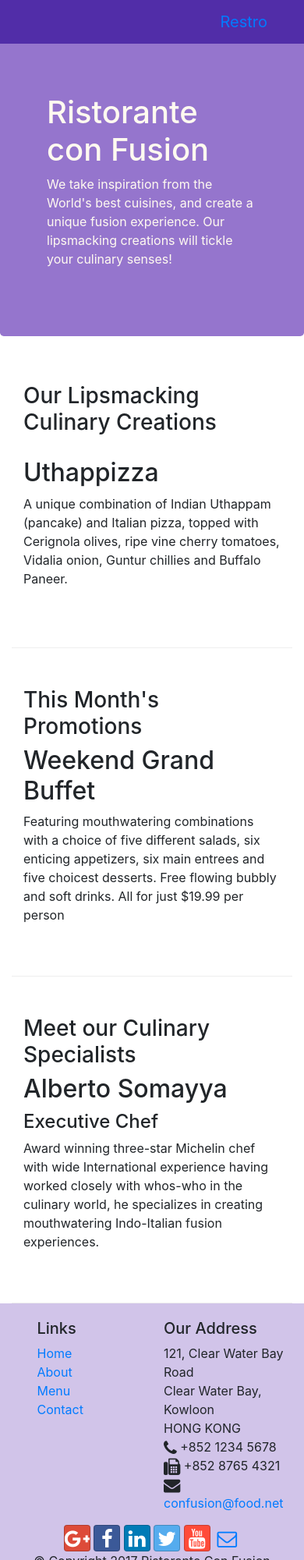
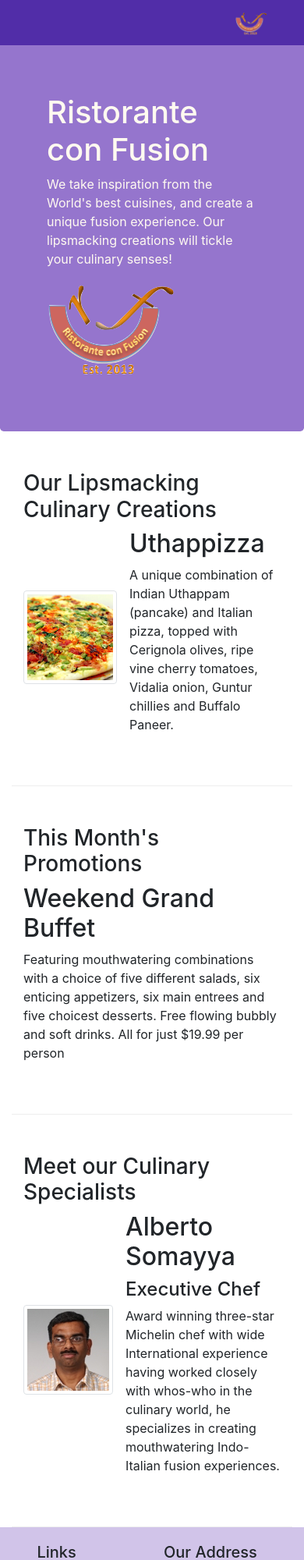
Before and after one commit to bhataparnak/bootstrap4-setup-usingnpm, a website: page index.html in a window 390 px wide. Shown: the top 2000 px of the page at 78% size. Drawn offline with nearby package versions, Linux system fonts and the light colour scheme.

Commit message:
images and media objects

```diff
--- a/index.html
+++ b/index.html
@@ -21,7 +21,7 @@
             <button class="navbar-toggler" type="button" data-toggle="collapse" data-target="#Navbar">
                 <span class="navbar-toggler-icon"></span>
             </button>
-            <a class="navbar-brand" href="#">Restro</a>
+            <a class="navbar-brand" href="#"><img src="images/logo.png" height="30" width="41"></a>
             <div class="collapse navbar-collapse" id="Navbar">
             <ul class="navbar-nav">
                 <li class="nav-item"><a href="#" class="nav-link active"><span class="fa fa-home fa-lg"></span> Home</a></li>
@@ -39,7 +39,8 @@
                     <h1>Ristorante con Fusion</h1>
                     <p>We take inspiration from the World's best cuisines, and create a unique fusion experience. Our lipsmacking creations will tickle your culinary senses!</p>
                 </div>
-                <div class="col col-sm">
+                <div class="col col-sm align-self-center">
+                    <img src="images/logo.png" class="img-fluid">
                 </div>
             </div>
         </div>
@@ -51,8 +52,13 @@
                 <h3>Our Lipsmacking Culinary Creations</h3>
             </div>
             <div class="col-sm col-md flex-first">
-                <h2>Uthappizza</h2>
-                <p>A unique combination of Indian Uthappam (pancake) and Italian pizza, topped with Cerignola olives, ripe vine cherry tomatoes, Vidalia onion, Guntur chillies and Buffalo Paneer.</p>
+                <div class="media">
+                    <img src="images/uthappizza.png" class="d-flex mr-3 img-thumbnail align-self-center" alt="uthappizza">
+                    <div class="media-body">
+                        <h2 class="mt-0">Uthappizza</h2>
+                        <p class="hidden-xs-down">A unique combination of Indian Uthappam (pancake) and Italian pizza, topped with Cerignola olives, ripe vine cherry tomatoes, Vidalia onion, Guntur chillies and Buffalo Paneer.</p>
+                    </div>
+                </div>
             </div>
         </div>
 
@@ -72,9 +78,14 @@
                 <h3>Meet our Culinary Specialists</h3>
             </div>
             <div class="col-sm col-md flex-first">
-                <h2>Alberto Somayya</h2>
-                <h4>Executive Chef</h4>
-                <p>Award winning three-star Michelin chef with wide International experience having worked closely with whos-who in the culinary world, he specializes in creating mouthwatering Indo-Italian fusion experiences. </p>
+                <div class="media">
+                <img src="images/alberto.png" class="d-flex mr-3 img-thumbnail align-self-center" alt="Alberto Somayya">
+                <div class="media-body">
+                    <h2 class="mt-0">Alberto Somayya</h2>
+                    <h4>Executive Chef</h4>
+                    <p class="hidden-xs-down">Award winning three-star Michelin chef with wide International experience having worked closely with whos-who in the culinary world, he specializes in creating mouthwatering Indo-Italian fusion experiences. </p>
+                </div>
+                </div>
             </div>
         </div>
     </div>
```
Also changed, not shown: aboutus.html (+4 -3 lines), contactus.html (+3 -2 lines), images/alberto.png (added), images/buffet.png (added), images/logo.png (added), images/uthappizza.png (added).
